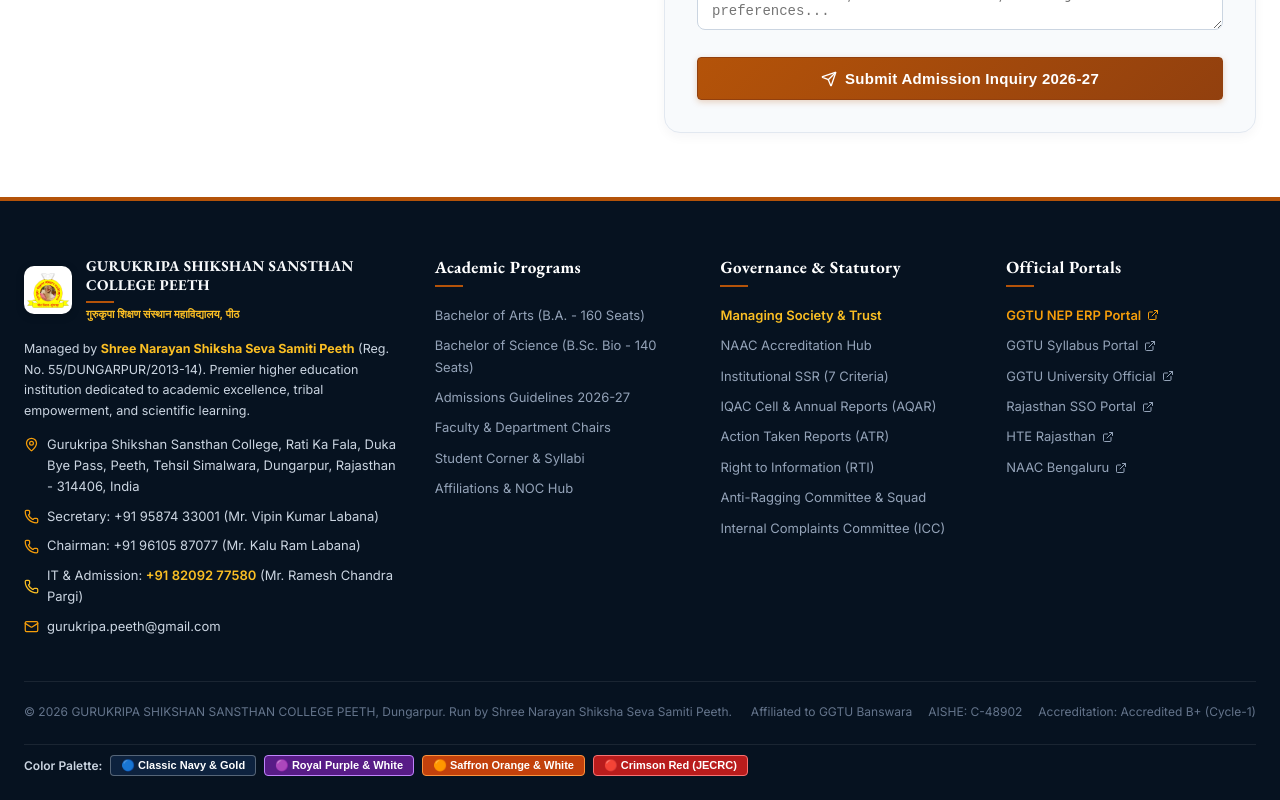
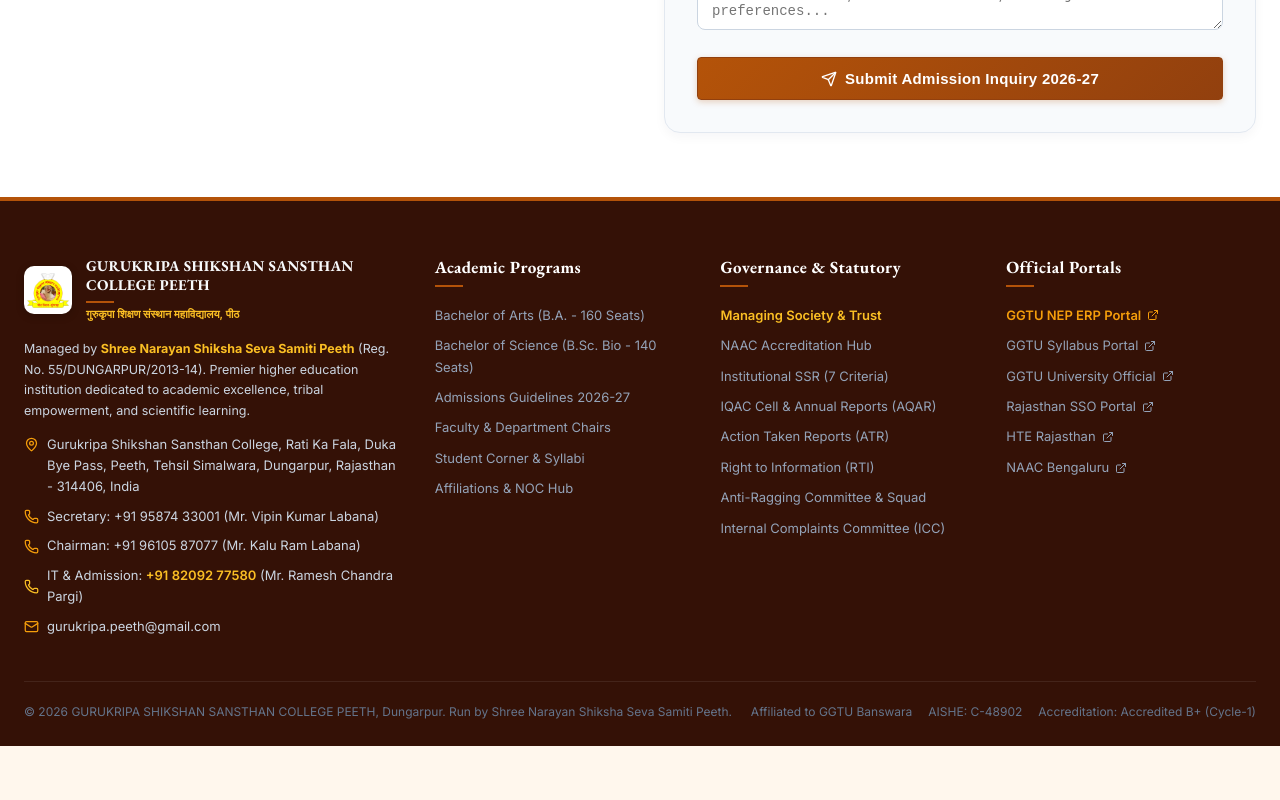
Before and after one commit to jaysuthar064/gurukepeeth-clg, a React (Vite) app in the folder frontend/: page /admissions in a window 1280 px wide. Shown: the part 1246-2046 px from the top of the page. After the commit the page ends 1992 px from the top, so only its background shows below. Built offline with nearby package versions, Linux system fonts and the light colour scheme; no server answers.

Commit message:
feat(theme): set Mewar Saffron Orange and White as permanent default theme

```diff
--- a/frontend/src/App.jsx
+++ b/frontend/src/App.jsx
@@ -40,7 +40,7 @@ function ThemeHandler() {
     const themeParam = params.get('theme');
     if (themeParam && ['purple', 'orange', 'crimson', 'navy'].includes(themeParam.toLowerCase())) {
       const t = themeParam.toLowerCase();
-      if (t === 'navy') {
+      if (t === 'orange') {
         document.documentElement.removeAttribute('data-theme');
         localStorage.removeItem('gurukapeeth_theme');
       } else {
@@ -49,8 +49,10 @@ function ThemeHandler() {
       }
     } else {
       const saved = localStorage.getItem('gurukapeeth_theme');
-      if (saved) {
+      if (saved && saved !== 'orange') {
         document.documentElement.setAttribute('data-theme', saved);
+      } else {
+        document.documentElement.removeAttribute('data-theme');
       }
     }
   }, [search]);
--- a/frontend/src/components/layout/Footer.jsx
+++ b/frontend/src/components/layout/Footer.jsx
@@ -155,41 +155,6 @@ export default function Footer() {
             <span>AISHE: {settings.aishe_code}</span>
             <span>Accreditation: {settings.naac_grade ? settings.naac_grade.split('/')[0].trim() : 'NAAC B+'}</span>
           </div>
-          <div style={{ display: 'flex', alignItems: 'center', gap: '8px', flexWrap: 'wrap', width: '100%', paddingTop: '10px', marginTop: '10px', borderTop: '1px solid rgba(255,255,255,0.08)', fontSize: '12px', color: '#94a3b8' }}>
-            <span style={{ fontWeight: 600, color: '#cbd5e1' }}>Color Palette:</span>
-            <button
-              type="button"
-              onClick={() => { document.documentElement.removeAttribute('data-theme'); localStorage.removeItem('gurukapeeth_theme'); }}
-              style={{ background: 'rgba(15, 39, 71, 0.8)', border: '1px solid rgba(255,255,255,0.3)', color: '#fff', borderRadius: '4px', padding: '3px 10px', cursor: 'pointer', fontSize: '11px', fontWeight: 600 }}
-              title="Classic Academic Oxford Navy"
-            >
-              🔵 Classic Navy &amp; Gold
-            </button>
-            <button
-              type="button"
-              onClick={() => { document.documentElement.setAttribute('data-theme', 'purple'); localStorage.setItem('gurukapeeth_theme', 'purple'); }}
-              style={{ background: '#581c87', border: '1px solid #c084fc', color: '#fff', borderRadius: '4px', padding: '3px 10px', cursor: 'pointer', fontSize: '11px', fontWeight: 600 }}
-              title="Royal Chancellor Purple & Crisp White"
-            >
-              🟣 Royal Purple &amp; White
-            </button>
-            <button
-              type="button"
-              onClick={() => { document.documentElement.setAttribute('data-theme', 'orange'); localStorage.setItem('gurukapeeth_theme', 'orange'); }}
-              style={{ background: '#c2410c', border: '1px solid #fb923c', color: '#fff', borderRadius: '4px', padding: '3px 10px', cursor: 'pointer', fontSize: '11px', fontWeight: 600 }}
-              title="Mewar Saffron / Burnt Orange & Pure White"
-            >
-              🟠 Saffron Orange &amp; White
-            </button>
-            <button
-              type="button"
-              onClick={() => { document.documentElement.setAttribute('data-theme', 'crimson'); localStorage.setItem('gurukapeeth_theme', 'crimson'); }}
-              style={{ background: '#b91c1c', border: '1px solid #f87171', color: '#fff', borderRadius: '4px', padding: '3px 10px', cursor: 'pointer', fontSize: '11px', fontWeight: 600 }}
-              title="JECRC University Benchmark Crimson Red & White"
-            >
-              🔴 Crimson Red (JECRC)
-            </button>
-          </div>
         </div>
       </div>
     </footer>
--- a/frontend/src/index.css
+++ b/frontend/src/index.css
@@ -12,15 +12,15 @@
   --font-body: 'Inter', -apple-system, BlinkMacSystemFont, 'Segoe UI', Roboto, sans-serif;
   --font-mono: ui-monospace, SFMono-Regular, Menlo, Monaco, Consolas, monospace;
 
-  /* Oxford Academic Navy */
-  --primary-950: #061220;
-  --primary-900: #0a1d36;
-  --primary-850: #0f2747;
-  --primary-800: #15345d;
-  --primary-700: #1d4679;
-  --primary-600: #2a5a96;
-
-  /* Ceremonial Academic Gold & Ochre */
+  /* Mewar Saffron & Burnt Academic Orange (Official College Theme) */
+  --primary-950: #341106;
+  --primary-900: #7c2d12;
+  --primary-850: #9a3412;
+  --primary-800: #c2410c;
+  --primary-700: #ea580c;
+  --primary-600: #f97316;
+
+  /* Ceremonial Academic Gold & Ochre Accents */
   --gold-700: #78350f;
   --gold-600: #92400e;
   --gold-500: #b45309;
@@ -41,16 +41,16 @@
   --emerald-600: #059669;
   --emerald-50: #ecfdf5;
 
-  /* Neutral Canvas & Ivory Surfaces */
+  /* Neutral Canvas & Pure Warm Surfaces */
   --surface-0: #ffffff;
-  --surface-50: #fafaf8;
-  --surface-100: #f4f3ef;
-  --surface-200: #e7e5dc;
-  --surface-300: #d2cfc4;
-  --surface-400: #9e9a8d;
+  --surface-50: #fff7ed;
+  --surface-100: #ffedd5;
+  --surface-200: #fed7aa;
+  --surface-300: #fdba74;
+  --surface-400: #fb923c;
 
   /* Typography Colors */
-  --text-main: #141b24;
+  --text-main: #1c1917;
   --text-body: #334155;
   --text-muted: #526071;
   --text-light: #7c8ba1;
@@ -65,14 +65,40 @@
   --radius-full: 9999px;
 
   /* Elevation Shadows */
+  --shadow-sm: 0 1px 2px 0 rgba(124, 45, 18, 0.05);
+  --shadow-md: 0 4px 8px -1px rgba(124, 45, 18, 0.08), 0 2px 4px -2px rgba(124, 45, 18, 0.04);
+  --shadow-lg: 0 12px 20px -3px rgba(124, 45, 18, 0.09), 0 4px 6px -4px rgba(124, 45, 18, 0.03);
+  --shadow-xl: 0 20px 30px -5px rgba(124, 45, 18, 0.12), 0 8px 10px -6px rgba(124, 45, 18, 0.04);
+  --shadow-gold: 0 4px 14px 0 rgba(194, 65, 12, 0.25);
+
+  --transition-fast: 0.15s cubic-bezier(0.4, 0, 0.2, 1);
+  --transition-normal: 0.25s cubic-bezier(0.4, 0, 0.2, 1);
+}
+
+/* ============================================================
+   ALTERNATIVE PREVIEW THEMES (Navy, Purple, Crimson)
+   ============================================================ */
+
+/* Classic Oxford Academic Navy (Legacy Option) */
+:root[data-theme="navy"], [data-theme="navy"] {
+  --primary-950: #061220;
+  --primary-900: #0a1d36;
+  --primary-850: #0f2747;
+  --primary-800: #15345d;
+  --primary-700: #1d4679;
+  --primary-600: #2a5a96;
+
+  --surface-0: #ffffff;
+  --surface-50: #fafaf8;
+  --surface-100: #f4f3ef;
+  --surface-200: #e7e5dc;
+  --surface-300: #d2cfc4;
+
+  --gold-500: #b45309;
   --shadow-sm: 0 1px 2px 0 rgba(10, 29, 54, 0.05);
   --shadow-md: 0 4px 8px -1px rgba(10, 29, 54, 0.08), 0 2px 4px -2px rgba(10, 29, 54, 0.04);
   --shadow-lg: 0 12px 20px -3px rgba(10, 29, 54, 0.09), 0 4px 6px -4px rgba(10, 29, 54, 0.03);
   --shadow-xl: 0 20px 30px -5px rgba(10, 29, 54, 0.12), 0 8px 10px -6px rgba(10, 29, 54, 0.04);
-  --shadow-gold: 0 4px 14px 0 rgba(180, 83, 9, 0.25);
-
-  --transition-fast: 0.15s cubic-bezier(0.4, 0, 0.2, 1);
-  --transition-normal: 0.25s cubic-bezier(0.4, 0, 0.2, 1);
 }
 
 /* ============================================================
```
